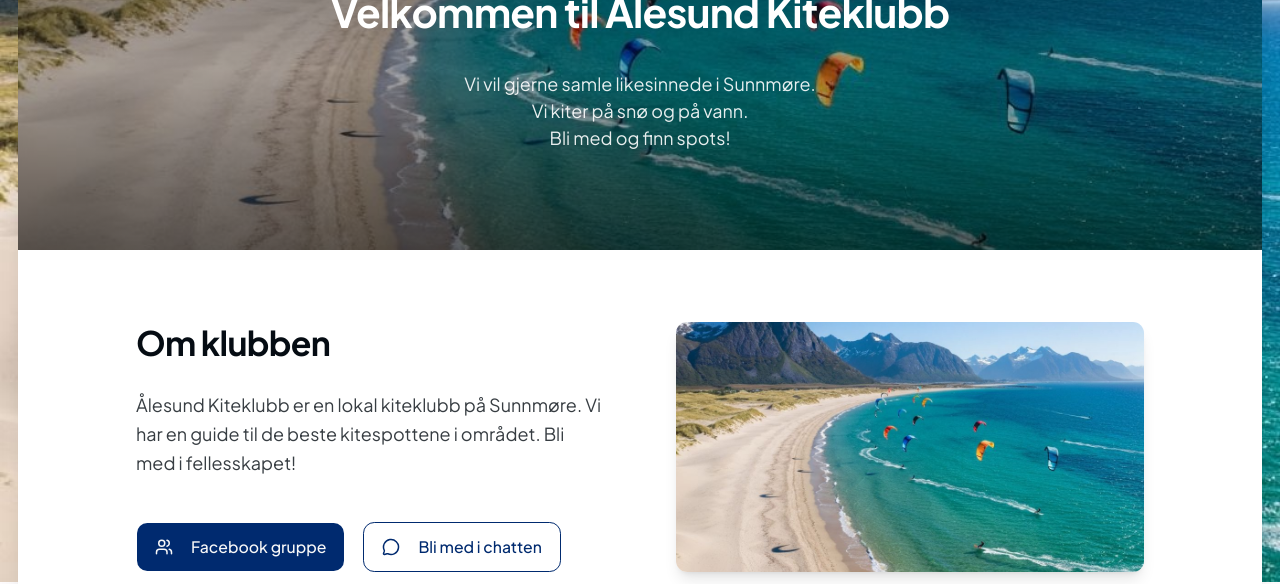
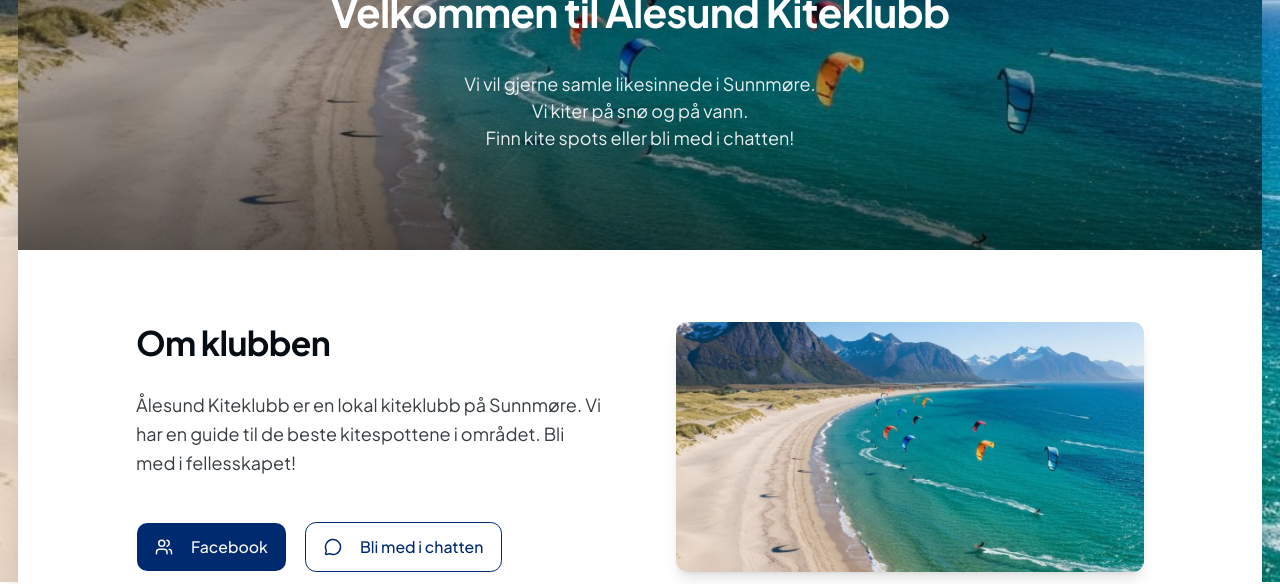
Before and after one commit to Frankwds/AalesundKiteklubb, a Next.js app: page / in a window 1280 px wide. Shown: the part 218-802 px from the top of the page. Built offline with nearby package versions, Linux system fonts and the light colour scheme; no server answers.

Commit message:
test clawd

```diff
--- a/src/app/page.tsx
+++ b/src/app/page.tsx
@@ -37,7 +37,7 @@
             <br />
             {showCoursePages
               ? "Bli med, finn spots, eller meld deg på kurs!"
-              : "Bli med og finn spots!"}
+              : "Finn kite spots eller bli med i chatten!"}
           </p>
         </div>
       </section>
@@ -88,7 +88,7 @@
                   )}
                 >
                   <Users className="mr-2 h-5 w-5 shrink-0" />
-                  Facebook gruppe
+                  Facebook
                 </Link>
                 <Link
                   href="https://discord.gg"
```
